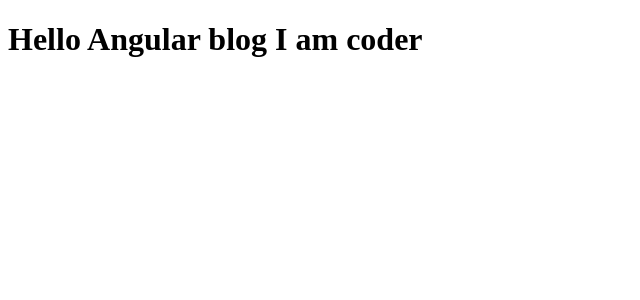
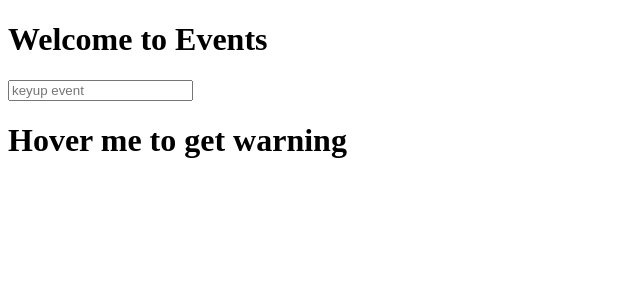
Before and after one commit to Onkar432/Angular-Learning, an Angular app: page / in a window 1280 px wide. Shown: the top 300 px of the page, without its empty margins (0-640 px from the left). Built offline with nearby package versions, Linux system fonts and the light colour scheme.

Commit message:
All about events

```diff
--- a/src/app/app.component.html
+++ b/src/app/app.component.html
@@ -1 +1 @@
-<h1>Hello Angular {{title}} {{data}}</h1>
+<app-component></app-component>
--- a/src/app/app.module.ts
+++ b/src/app/app.module.ts
@@ -2,10 +2,12 @@
 import { BrowserModule } from '@angular/platform-browser';
 
 import { AppComponent } from './app.component';
+import { ComponentComponent } from './component/component.component';
 
 @NgModule({
   declarations: [
-    AppComponent
+    AppComponent,
+    ComponentComponent
   ],
   imports: [
     BrowserModule
--- /dev/null
+++ b/src/app/component/component.component.html
@@ -0,0 +1,4 @@
+<h1>Welcome to Events</h1>
+<input type="text" placeholder="keyup event" #box1 (keyup)="getname(box1.value)">
+
+<h1 (mouseover)="getname('mouseover')">Hover me to get warning</h1>
--- /dev/null
+++ b/src/app/component/component.component.ts
@@ -0,0 +1,13 @@
+import { Component } from '@angular/core';
+
+@Component({
+  selector: 'app-component',
+  templateUrl: './component.component.html',
+  styleUrls: ['./component.component.css']
+})
+export class ComponentComponent {
+  getname(Name: string) {
+    console.log(Name)
+  }
+
+}
```
Also changed, not shown: src/app/component/component.component.css (added), 1 other file (tests, documents, lock files or other folders).
